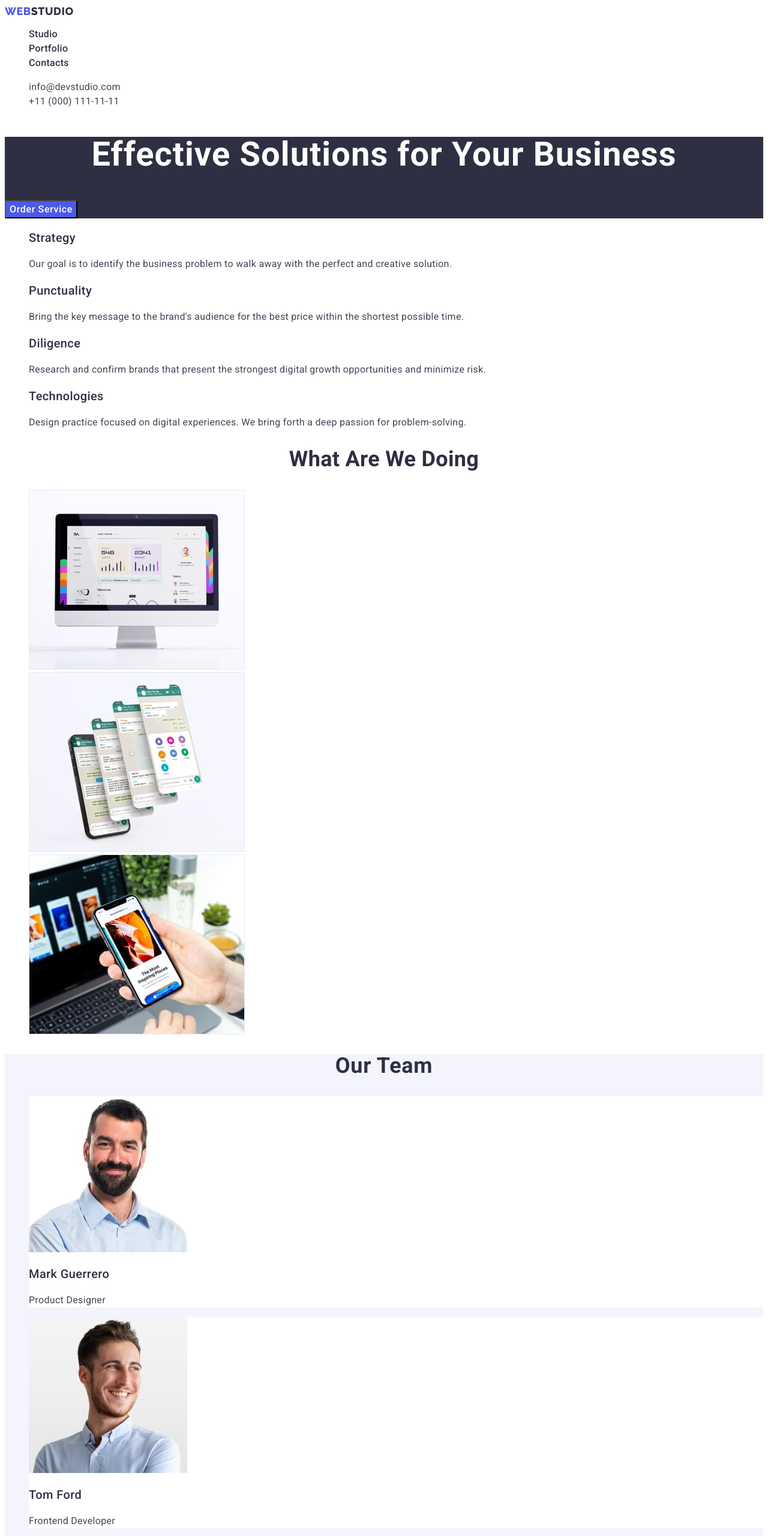
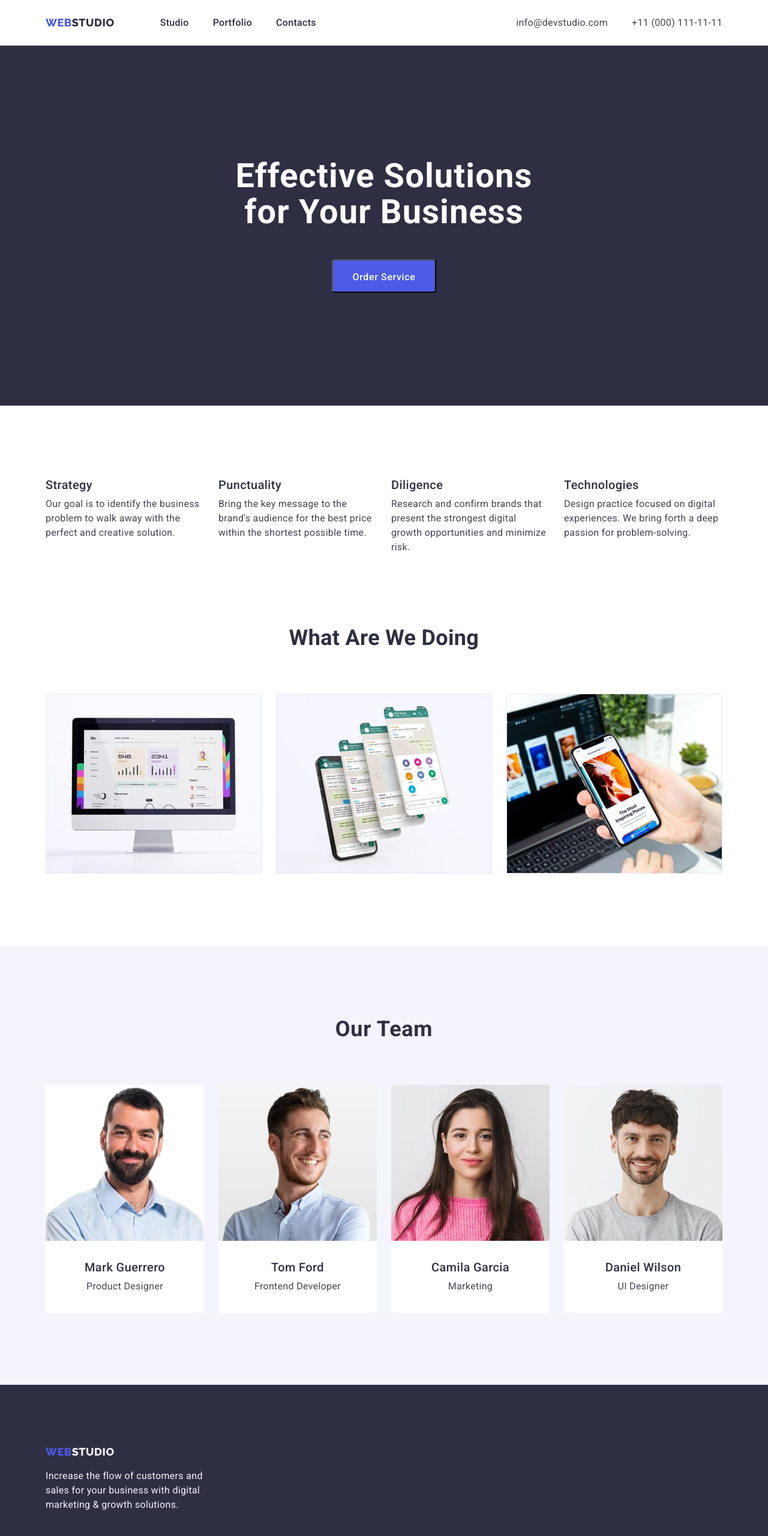
Before and after one commit to Nikolaus-B/goit-markup-hw-03, a plain HTML site: page index.html in a window 1280 px wide. Shown: the top 2560 px of the page at 60% size. Drawn offline with nearby package versions, Linux system fonts and the light colour scheme.

Commit message:
module 3

```diff
--- a/css/styles.css
+++ b/css/styles.css
@@ -20,14 +20,59 @@ body {
   color: var(--primary-text-color);
   background-color: var(--main-wtite-color);
 }
+
+p,
+h1,
+h2,
+h3,
+h4,
+h5,
+h6 {
+  margin: 0;
+}
+
+ul {
+  margin: 0;
+  padding: 0;
+}
+
+img {
+  display: block;
+}
+
 .link {
   text-decoration: none;
 }
+
 .list {
   list-style-type: none;
 }
+
+.container {
+  width: 1158px;
+  padding-left: 15px;
+  padding-right: 15px;
+  margin: 0 auto;
+  /* outline: 2px solid aquamarine; */
+}
+
 /* main page */
 /* header */
+
+.header-container {
+  display: flex;
+  align-items: center;
+
+  border-bottom: 1px solid #e7e9fc;
+
+  padding-top: 25.5px;
+  padding-bottom: 25.5px;
+}
+
+.main-nav {
+  display: flex;
+  align-items: center;
+}
 
 .main-logo {
   font-family: Raleway, sans-serif;
@@ -38,6 +83,7 @@ body {
   letter-spacing: 0.03em;
   text-transform: uppercase;
   color: var(--main-logo-color);
+  margin-right: 76px;
 }
 .main-logo:hover,
 .main-logo:focus {
@@ -52,8 +98,12 @@ body {
   font-weight: 500;
   font-size: 16px;
   line-height: 1.5;
+
   letter-spacing: 0.02em;
   list-style-type: none;
+
+  display: flex;
+  gap: 40px;
 }
 
 .nav-link {
@@ -66,12 +116,16 @@ body {
 
 .header-address {
   font-style: normal;
+  margin-left: auto;
 }
 
 .main-address {
   font-weight: 400;
   font-size: 16px;
   line-height: 1.5;
+
+  display: flex;
+  gap: 40px;
 }
 
 .address-link {
@@ -87,6 +141,14 @@ body {
 
 .hero-section {
   background-color: var(--title-text-color);
+
+  padding-top: 188px;
+  padding-bottom: 188px;
+}
+
+.hero-container {
+  display: flex;
+  flex-direction: column;
 }
 
 .hero-text {
@@ -97,9 +159,17 @@ body {
 
   text-align: center;
   color: var(--main-wtite-color);
+
+  max-width: 496px;
+  height: 120px;
+  text-align: center;
+  margin: 0 auto;
+  margin-bottom: 48px;
 }
 
 .hero-button {
+  display: inline-block;
+
   font-weight: 500;
   font-size: 16px;
   line-height: 1.5;
@@ -109,6 +179,13 @@ body {
   color: var(--main-wtite-color);
   background-color: var(--main-logo-color);
   cursor: pointer;
+
+  border-radius: 4px;
+  padding: 16px 32px;
+  min-width: 169px;
+  height: 56px;
+  text-align: center;
+  margin: 0 auto;
 }
 .hero-button:hover,
 .hero-button:focus {
@@ -117,6 +194,16 @@ body {
 
 /* advantages */
 
+.advantages-list {
+  display: flex;
+  gap: 24px;
+}
+
+.advantages-section {
+  padding-top: 120px;
+  margin-bottom: 120px;
+}
+
 .advantages-title {
   font-weight: 500;
   font-size: 20px;
@@ -124,14 +211,21 @@ body {
 
   letter-spacing: 0.02em;
   color: var(--title-text-color);
+
+  margin-bottom: 8px;
 }
 
 .advantages-text {
   font-size: 16px;
   line-height: 1.5;
+  max-width: 264px;
 }
 
 /* what are we doing */
+
+.presentation-section {
+  padding-bottom: 120px;
+}
 
 .presentation-title {
   font-weight: 700;
@@ -141,16 +235,21 @@ body {
   text-align: center;
   text-transform: capitalize;
   color: var(--title-text-color);
+
+  margin-bottom: 72px;
 }
 
-.presentation-image {
-  list-style-type: none;
+.presentation-list {
+  display: flex;
+  gap: 24px;
 }
 
 /* our team */
 
 .team-section {
   background-color: var(--footer-logo-color);
+  padding-top: 120px;
+  padding-bottom: 120px;
 }
 
 .team-item {
@@ -166,6 +265,18 @@ body {
   text-transform: capitalize;
   letter-spacing: 0.02em;
   color: var(--title-text-color);
+
+  margin-bottom: 72px;
+}
+
+.team-list {
+  display: flex;
+  gap: 24px;
+  text-align: center;
+}
+
+.team-img {
+  margin-bottom: 32px;
 }
 
 .team-employee {
@@ -175,18 +286,29 @@ body {
 
   letter-spacing: 0.02em;
   color: var(--title-text-color);
+
+  margin-bottom: 8px;
 }
 
 .team-position {
   font-size: 16px;
   line-height: 1.5;
+
+  padding-bottom: 32px;
 }
 /* footer */
 
 .main-footer {
   background-color: var(--title-text-color);
+
+  padding-top: 101.5px;
+  padding-bottom: 100px;
 }
 
+.footer-logo {
+  display: inline-block;
+  margin-bottom: 17.5px;
+}
 .footer-logo {
   font-family: Raleway, sans-serif;
   font-weight: 800;
@@ -208,10 +330,32 @@ body {
 }
 
 .footer-text {
+  max-width: 264px;
   font-size: 16px;
   line-height: 1.5;
 
   color: var(--footer-logo-color);
+}
+
+/* portfolio */
+
+.portfolio-section {
+  padding-top: 96px;
+  padding-bottom: 120px;
+}
+
+.portfolio-list {
+  display: flex;
+  justify-content: center;
+  gap: 24px;
+}
+
+.portfolio-button {
+  border: 1px solid #e7e9fc;
+  border-radius: 4px;
+  padding: 12px 24px;
+  align-items: center;
+  margin-bottom: 72px;
 }
 
 .portfolio-button {
@@ -231,6 +375,17 @@ body {
   background-color: var(--button-accent-color);
 }
 
+.portfolio-products {
+  display: flex;
+  flex-wrap: wrap;
+  gap: 24px;
+}
+
+.portfolio-item {
+  border: 1px solid #e7e9fc;
+  width: calc((100% - 48px) / 3);
+}
+
 .portfolio-title {
   font-weight: 500;
   font-size: 20px;
@@ -238,6 +393,11 @@ body {
 
   letter-spacing: 0.02em;
   color: var(--title-text-color);
+
+  margin-top: 32px;
+  /* padding-right: 172px; */
+  margin-bottom: 8px;
+  padding-left: 16px;
 }
 
 .portfolio-text {
@@ -245,4 +405,6 @@ body {
   line-height: 1.5;
 
   color: var(--primary-text-color);
+  padding-bottom: 32px;
+  padding-left: 16px;
 }
--- a/index.html
+++ b/index.html
@@ -11,10 +11,18 @@
       href="https://fonts.googleapis.com/css2?family=Raleway:wght@800&family=Roboto:wght@400;500;700;900&display=swap"
       rel="stylesheet"
     />
+    <link
+      rel="stylesheet"
+      href="https://cdnjs.cloudflare.com/ajax/libs/modern-normalize/2.0.0/modern-normalize.min.css"
+      integrity="sha512-4xo8blKMVCiXpTaLzQSLSw3KFOVPWhm/TRtuPVc4WG6kUgjH6J03IBuG7JZPkcWMxJ5huwaBpOpnwYElP/m6wg=="
+      crossorigin="anonymous"
+      referrerpolicy="no-referrer"
+    />
     <link rel="stylesheet" href="./css/styles.css" />
   </head>
   <body>
-    <header>
+    <header class="header">
+      <div class="container header-container">
         <nav class="main-nav">
           <a href="./index.html" class="main-logo link">
             Web<span class="second-logo">Studio</span></a
@@ -41,20 +49,24 @@
             </li>
           </ul>
         </address>
+      </div>
     </header>
     <main>
       <section class="hero-section">
+        <div class="container hero-container">
           <h1 class="hero-text">Effective Solutions for Your Business</h1>
           <button class="hero-button" type="button">Order Service</button>
+        </div>
       </section>
       <section class="advantages-section">
+        <div class="container advantages-container">
           <h2 hidden class="advantages-hidden">Our Advantages</h2>
           <ul class="advantages-list list">
             <li>
               <h3 class="advantages-title">Strategy</h3>
               <p class="advantages-text">
-              Our goal is to identify the business problem to walk away with the
-              perfect and creative solution.
+                Our goal is to identify the business problem to walk away with
+                the perfect and creative solution.
               </p>
             </li>
             <li>
@@ -79,10 +91,12 @@
               </p>
             </li>
           </ul>
+        </div>
       </section>
-      <section>
+      <section class="presentation-section">
+        <div class="container">
           <h2 class="presentation-title">What are we doing</h2>
-        <ul class="presentation-image list">
+          <ul class="presentation-list list">
             <li>
               <img
                 src="./images/Rectangle71.jpg"
@@ -108,14 +122,17 @@
               />
             </li>
           </ul>
+        </div>
       </section>
       <section class="team-section">
+        <div class="container">
           <h2 class="team-title">Our Team</h2>
           <ul class="team-list list">
             <li class="team-item">
               <img
                 src="./images/imgemployee1.jpg"
                 alt="employee1"
+                class="team-img"
                 width="264"
                 height="260"
               />
@@ -126,6 +143,7 @@
               <img
                 src="./images/imgemployee2.jpg"
                 alt="employee2"
+                class="team-img"
                 width="264"
                 height="260"
               />
@@ -136,6 +154,7 @@
               <img
                 src="./images/imgemployee3.jpg"
                 alt="employee3"
+                class="team-img"
                 width="264"
                 height="260"
               />
@@ -146,6 +165,7 @@
               <img
                 src="./images/imgemployee4.jpg"
                 alt="employee4"
+                class="team-img"
                 width="264"
                 height="260"
               />
@@ -153,16 +173,19 @@
               <p class="team-position">UI Designer</p>
             </li>
           </ul>
+        </div>
       </section>
     </main>
     <footer class="main-footer">
+      <div class="container">
         <a href="./index.html" class="footer-logo link"
           >Web<span class="footer-second link">Studio</span></a
         >
         <p class="footer-text">
-        Increase the flow of customers and sales for your business with digital
-        marketing & growth solutions.
+          Increase the flow of customers and sales for your business with
+          digital marketing & growth solutions.
         </p>
+      </div>
     </footer>
   </body>
 </html>
```
Also changed, not shown: portfolio.html (+31 -16 lines). Lines whose indentation alone changed are shown as unchanged.
